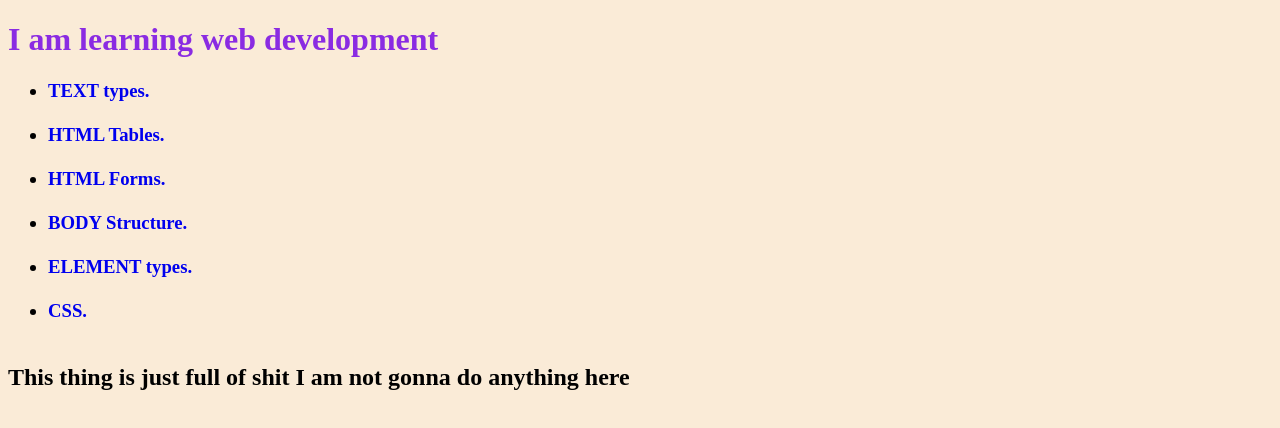
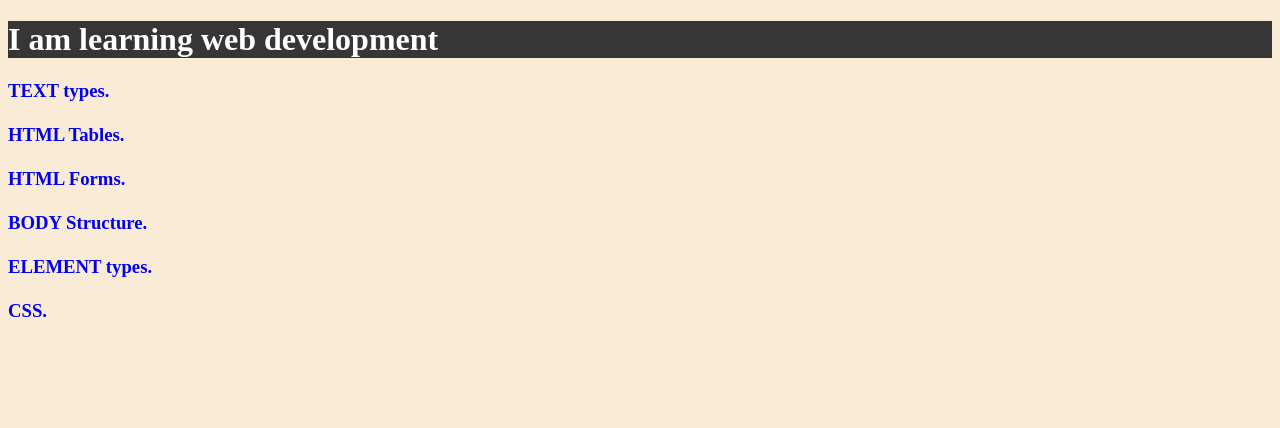
Before and after one commit to themubalion/Web-development, a plain HTML site: page index.html in a window 1280 px wide. Drawn offline with Linux system fonts and the light colour scheme.

Commit message:
some psuedo selectors

```diff
--- a/css/style.css
+++ b/css/style.css
@@ -2,9 +2,9 @@ body{
     background-color:antiquewhite;
 }
 
-a{
+/* a{
     text-decoration: none;
-}
+} */
 
 h1{
     color: blueviolet;
--- a/css/universal style.css
+++ b/css/universal style.css
@@ -1,8 +1,17 @@
 a{
     text-decoration: none;
+}
+
+a:visited {
+    text-decoration: underline;
 }
 
 a:hover{
     color: white;
     background-color: rgb(255, 71, 62);
 }
+
+h1 {
+    background-color: rgb(54, 54, 54);
+    color: white;
+}
--- a/index.html
+++ b/index.html
@@ -11,44 +11,27 @@
 <body>
     <header><h1>I am learning web development</h1>
     <h3>
-        <list>
-            <ul>
-                <li>
-                    <nav><a href="font_types.html">
+        <nav><a href="font_types.html" id="text">
                 TEXT types.
             </a><br><br>
-                </li>
-                <li>
         <a href="table.html">
                 HTML Tables.
             </a><br><br>
-                </li>
-                <li>
         <a href="forms.html">
                 HTML Forms.
             </a><br><br>
-                </li>
-                <li>
         <a href="BODY_sturcture.html">
                 BODY Structure.
             </a><br><br>
-                </li>
-                <li>
         <a href="element_types.html">
                 ELEMENT types.
             </a><br><br></nav>
-                </li>
-                <li>
         <a href="learning_css.html">
                 CSS.
             </a><br><br></nav>
-                </li>
-            </ul>
-        </list>
     </h3>
     </header>
     <main>
-        <h2>This thing is just full of shit I am not gonna do anything here</h2>
     </main>
 </body>
 </html>
```
Lines whose indentation alone changed are shown as unchanged.
